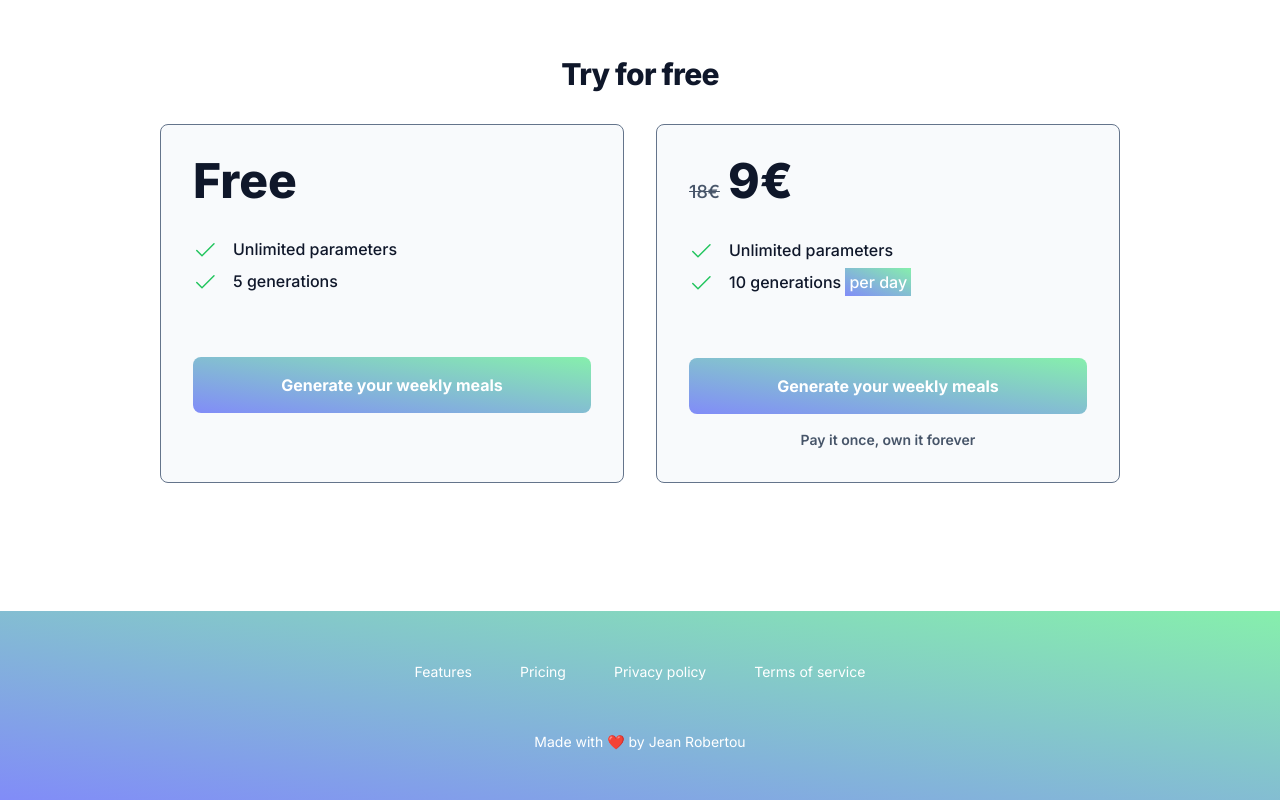
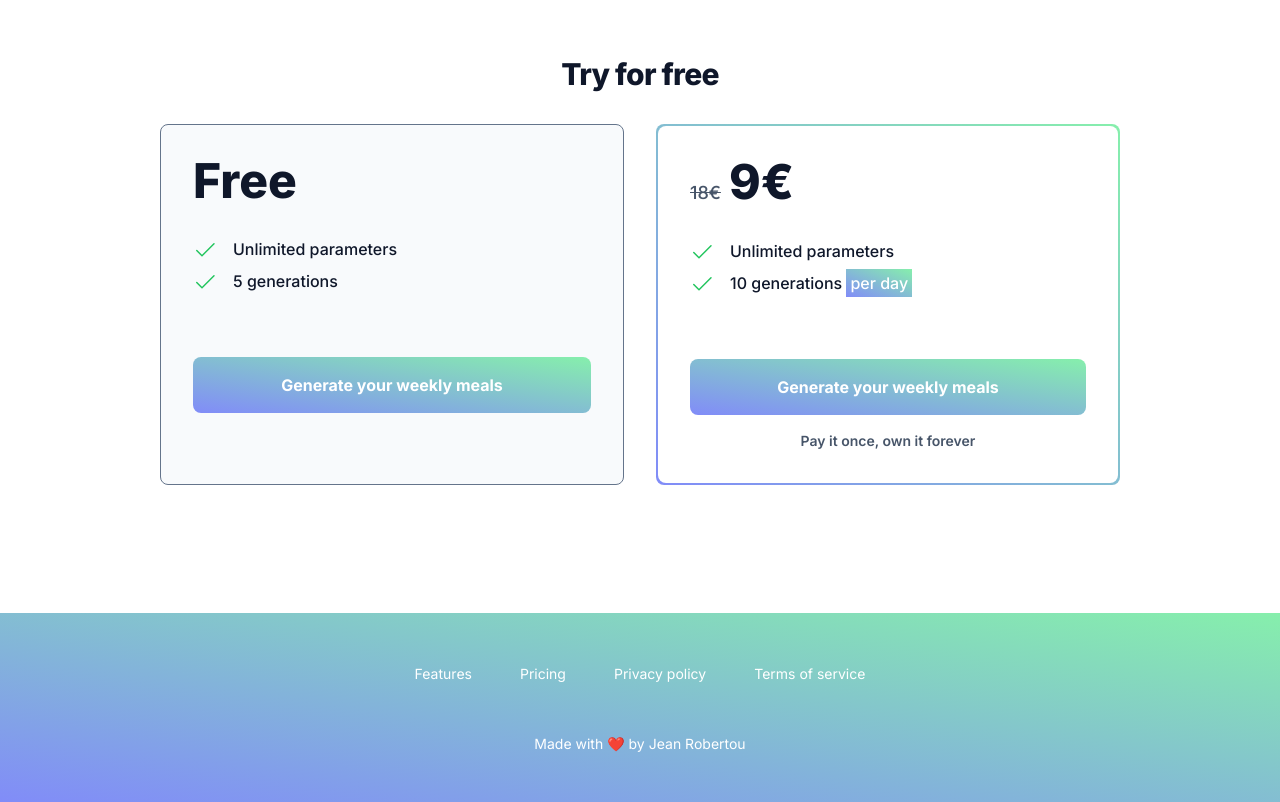
Before and after one commit to jean1591/foodr, a Next.js app: page / in a window 1280 px wide. Shown: the part 1100-1902 px from the top of the page. Built offline with nearby package versions, Linux system fonts and the light colour scheme.

Commit message:
chore: improve landing page design

```diff
--- a/src/app/(public)/(landing)/page.tsx
+++ b/src/app/(public)/(landing)/page.tsx
@@ -190,7 +190,7 @@ const CtaButton = () => {
 
 const FreeTrialCard = () => {
   return (
-    <div className="rounded-lg border-[1px] border-slate-500 bg-slate-50 p-8">
+    <div className="order-2 rounded-lg border-[1px] border-slate-500 bg-slate-50 p-8 md:order-1">
       <div className="flex items-baseline justify-start gap-x-2">
         <p className="text-5xl font-extrabold">Free</p>
       </div>
@@ -216,9 +216,13 @@ const FreeTrialCard = () => {
 
 const OneTimePaymentCard = () => {
   return (
-    <div className="rounded-lg border-[1px] border-slate-500 bg-slate-50 p-8">
+    <div className="order1 md:order-2">
+      <BorderGradient>
+        <div className="rounded-lg bg-white p-8">
           <div className="flex items-baseline justify-start gap-x-2">
-        <p className="text-lg font-medium text-slate-600 line-through">18€</p>
+            <p className="text-lg font-medium text-slate-600 line-through">
+              18€
+            </p>
             <p className="text-5xl font-extrabold">9€</p>
           </div>
 
@@ -246,5 +250,7 @@ const OneTimePaymentCard = () => {
             Pay it once, own it forever
           </p>
         </div>
+      </BorderGradient>
+    </div>
   )
 }
```
Lines whose indentation alone changed are shown as unchanged.
